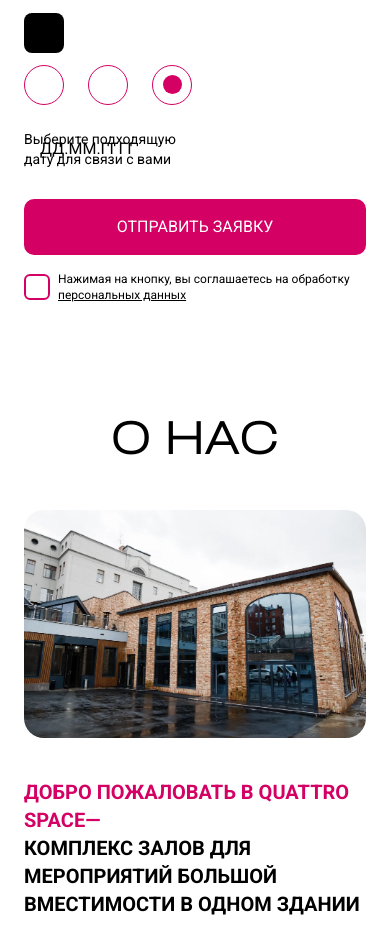
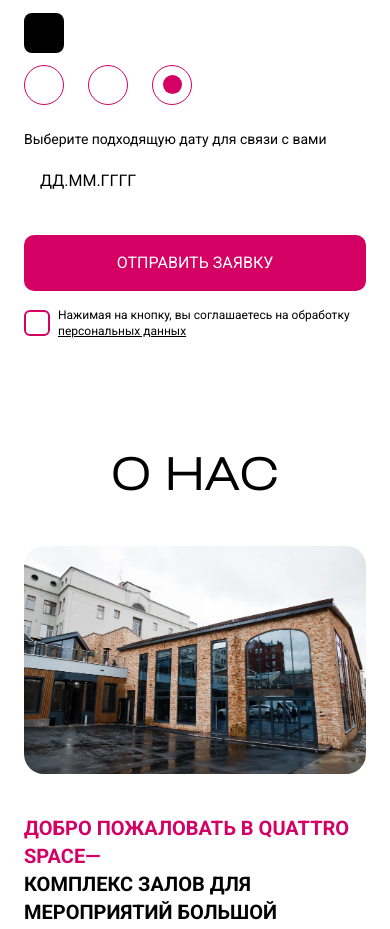
Before and after one commit to bonesones/quattro-space, a website built with Vite: page index.html in a window 390 px wide. Shown: the part 9190-10119 px from the top of the page. Built offline with nearby package versions, Linux system fonts and the light colour scheme; files whose address does not match are found by name.

Commit message:
fix calendar

```diff
--- a/src/components/venue-viewing-form/venue-viewing-form.html
+++ b/src/components/venue-viewing-form/venue-viewing-form.html
@@ -117,26 +117,28 @@
         </div>
       </fieldset>
 
-      <div class="flex flex-col gap-2 mt-2 lg:order-6 relative w-40">
+      <div class="flex flex-col gap-2 mt-2 lg:order-6 w-full">
         <label for="contact-date" class="text-sm cursor-pointer select-none">
           Выберите подходящую дату для связи с вами
         </label>
 
+        <div class="relative w-40">
           <input
             type="date"
             id="contact-date"
             name="contact-date"
-          class="absolute top-0 left-0 w-full h-full opacity-0 cursor-pointer"
+            class="absolute inset-0 w-full h-full opacity-0 cursor-pointer"
           />
 
           <div
             id="custom-date-display"
-          class="absolute top-0 left-0 w-full h-full py-3 px-4 rounded-2xl text-base flex items-center justify-between pointer-events-none"
+            class="w-full py-3 px-4 rounded-2xl text-base flex items-center justify-between pointer-events-none"
           >
             <span>ДД.ММ.ГГГГ</span>
             <svg class="w-6 h-6 text-accent-pink" fill="currentColor">
               <use href="/sprite.svg#calendar"></use>
             </svg>
+          </div>
         </div>
       </div>
 
```
Lines whose indentation alone changed are shown as unchanged.
